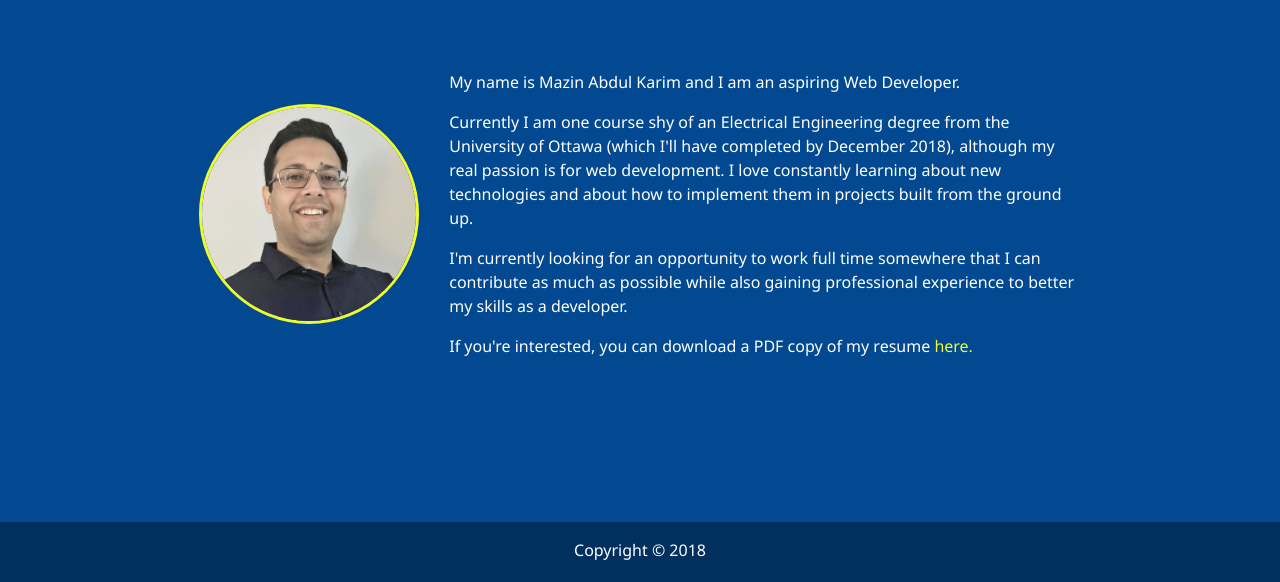
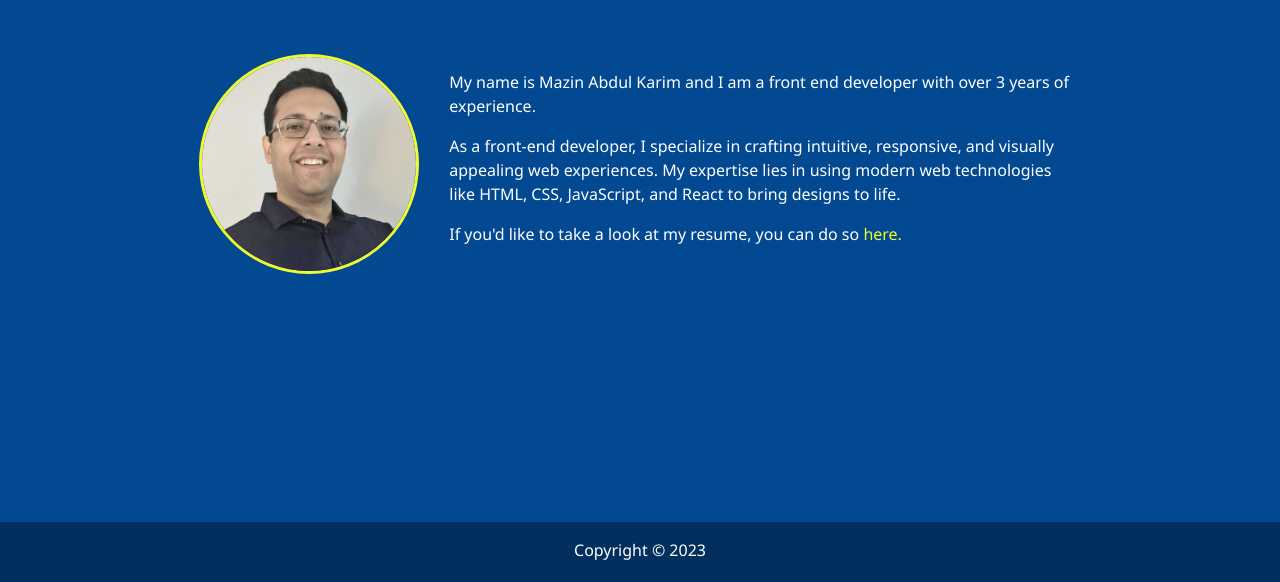
Before and after one commit to mazink2/portfolio, a website: page dist/about.html in a window 1280 px wide. Shown: the part 218-800 px from the top of the page. Drawn offline with Linux system fonts and the light colour scheme.

Commit message:
Content updates

```diff
--- a/dist/about.html
+++ b/dist/about.html
@@ -54,10 +54,9 @@
 
             <div class="bio">
                 <div>
-                    <p>My name is Mazin Abdul Karim and I am an aspiring Web Developer. </p>
-                    <p>Currently I am one course shy of an Electrical Engineering degree from the University of Ottawa (which I'll have completed by December 2018), although my real passion is for web development. I love constantly learning about new technologies and about how to implement them in projects built from the ground up. </p>
-                    <p>I'm currently looking for an opportunity to work full time somewhere that I can contribute as much as possible while also gaining professional experience to better my skills as a developer.</p>
-                    <p>If you're interested, you can download a PDF copy of my resume <a href="./Mazin%20Abdul%20Karim%20-%20Web%20Developer%20Resume.pdf" download="Mazin Abdul Karim - Web Developer Resume" class="resume">here.</a>
+                    <p>My name is Mazin Abdul Karim and I am a front end developer with over 3 years of experience. </p>
+                    <p>As a front-end developer, I specialize in crafting intuitive, responsive, and visually appealing web experiences. My expertise lies in using modern web technologies like HTML, CSS, JavaScript, and React to bring designs to life.</p>
+                    <p>If you'd like to take a look at my resume, you can do so <a href="./Mazin%20Abdul%20Karim%20-%20Resume.pdf" download="Mazin Abdul Karim - Resume" class="resume">here.</a>
                 </div>
             </div>
 
@@ -67,7 +66,7 @@
     </main>
 
     <footer id="main-footer">
-        Copyright &copy; 2018
+        Copyright &copy; 2023
     </footer>
 
     <script src="js/main.js"></script>
```
Also changed, not shown: dist/contact.html (+2 -2 lines), dist/index.html (+2 -2 lines), dist/work.html (+1 -1 lines), 3 other files.
